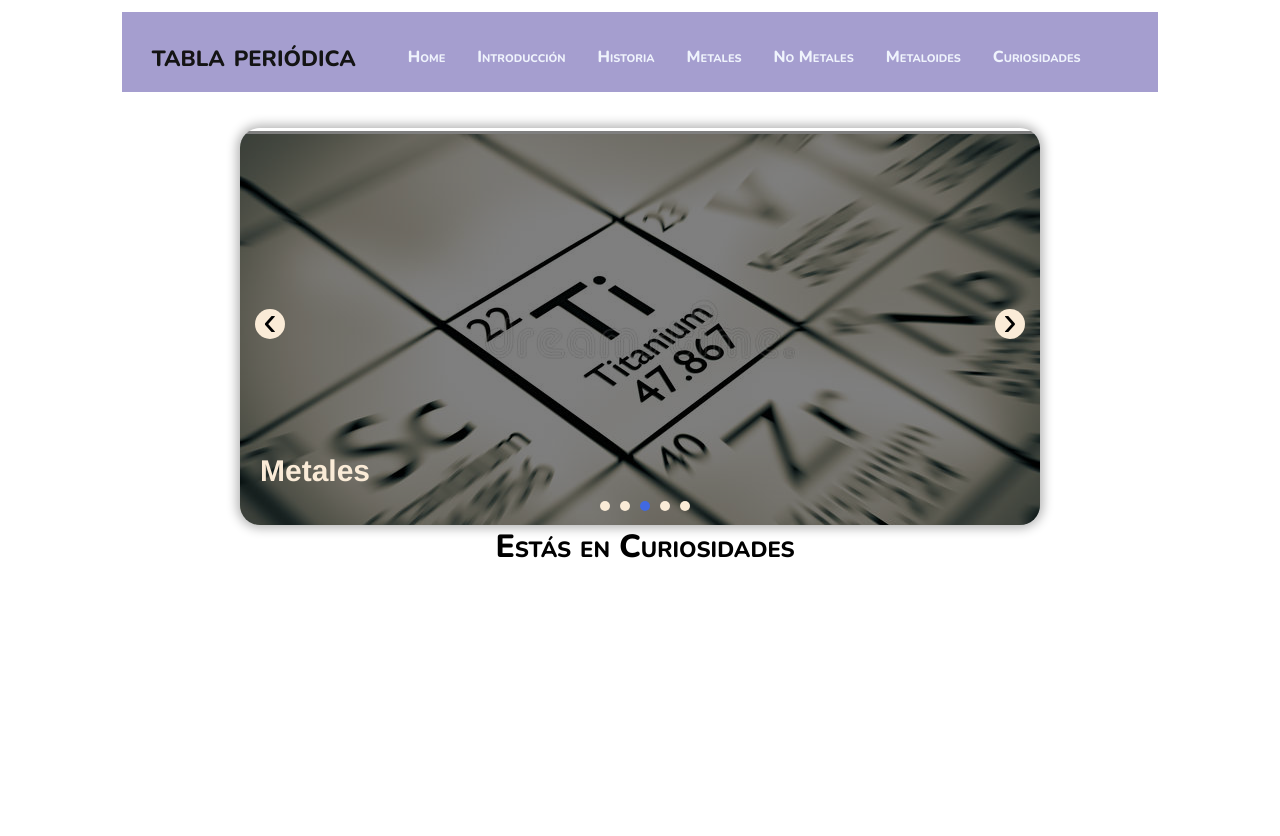
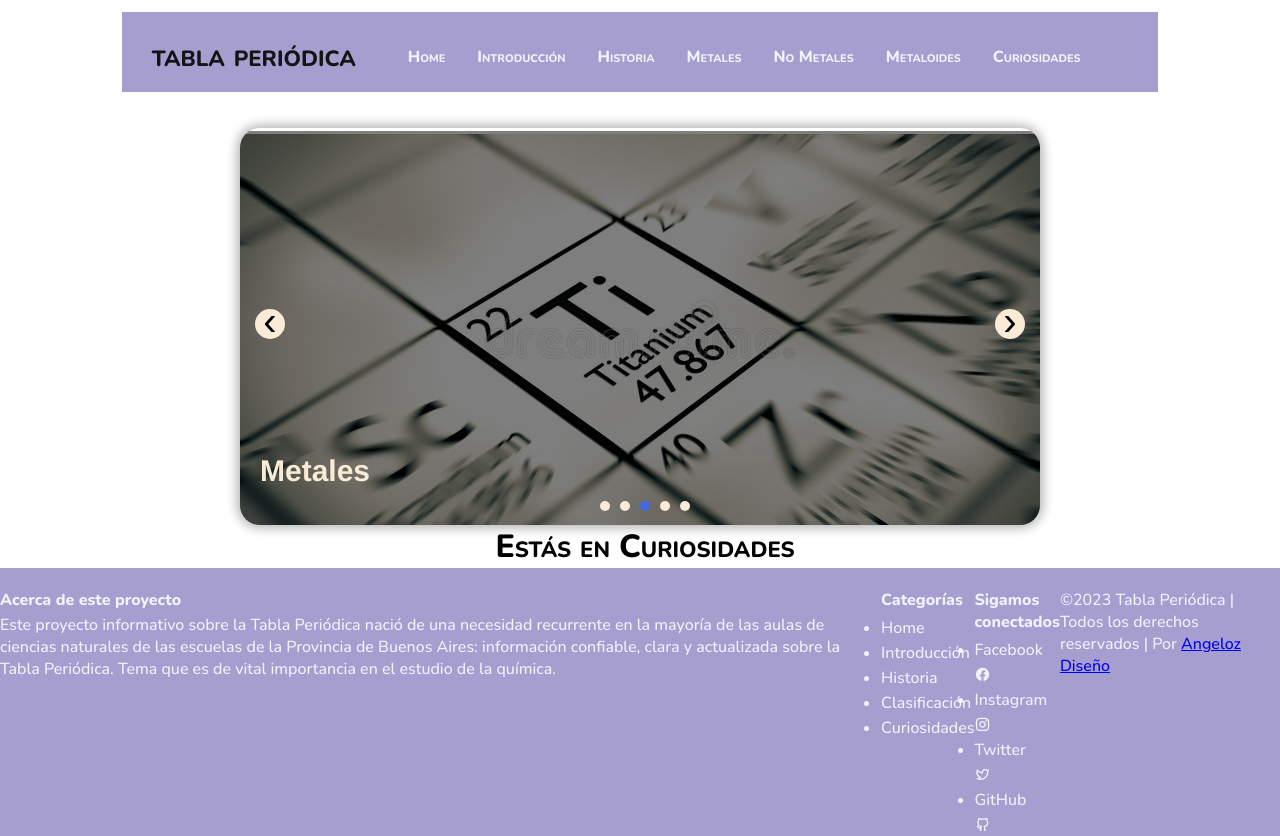
Before and after one commit to Amjel2022/tp2, a React (Create React App) app: page /curiosidades in a window 1280 px wide. Before the commit the page ends 800 px from the top, so only its background shows below. Built offline with nearby package versions, Linux system fonts and the light colour scheme.

Commit message:
correcciones varias / inicio de Footer, faltan styles en CSS

```diff
--- a/src/App.js
+++ b/src/App.js
@@ -3,7 +3,7 @@ import Carousel from "./componentes/Carousel";
 import { fotosCarousel } from "./componentes/Data";
 import Navbar from "./componentes/Navbar";
 import {Routes, Route} from "react-router-dom";
-
+import Footer from "./componentes/Footer";
 
 import Home from "./paginas/Home";
 import Introduccion from "./paginas/Introduccion";
@@ -20,8 +20,10 @@ function App() {
 
       {/* Barra de Navegación - Navbar */}
       <Navbar />
+
       {/* Carousel */}
       <Carousel Carousel={fotosCarousel} />
+
       {/* Rutas de la App */}
       <Routes>
           <Route path="/" element={<Home />} />
@@ -32,6 +34,10 @@ function App() {
           <Route path="metaloides" element={<Metaloides />} />
           <Route path="curiosidades" element={<Curiosidades />} />
       </Routes>
+
+      {/* Footer de la App */}
+      <Footer />
+
     </div>
   );
 }
--- /dev/null
+++ b/src/componentes/Footer.js
@@ -0,0 +1,67 @@
+import React from 'react'
+import "../styles/Footer.css";
+import 'remixicon/fonts/remixicon.css';
+
+const Footer = () => {
+    return (
+        <div className="footerPrincipal">
+            <div className="container">
+
+                <div className="news">
+                {/* Aca se debe colocar un dibujo de un sobre y un inputt para llenar un mail */}
+
+                    <div className="suscripcion"></div>
+
+                </div>
+
+                <div className="columnaFooter">
+
+                    <div className='columna1'>
+                        <h4 className='tituloCol1'>Acerca de este proyecto</h4>
+                        <p>Este proyecto informativo sobre la Tabla Periódica nació de una necesidad recurrente en la mayoría de las aulas de ciencias naturales de las escuelas de la Provincia de Buenos Aires: información confiable, clara y actualizada sobre la Tabla Periódica. Tema que es de vital importancia en el estudio de la química.</p>
+                    </div>
+
+                    <div className="columna2">
+                        <h4 className="tituloCol2">Categorías</h4>
+                        <ul className="listaNavbar">
+                            <li>Home</li>
+                            <li>Introducción</li>
+                            <li>Historia</li>
+                            <li>Clasificación</li>
+                            <li>Curiosidades</li>
+                        </ul>
+                    </div>
+
+                    <div className="columna3">
+                        <h4 className="tituloCol3">Sigamos conectados</h4>
+                        <ul className="redes">
+                            <li>Facebook</li>
+                                <div className="iconlinks">
+                                    <i class="ri-facebook-circle-fill"></i>
+                                </div>
+                            <li>Instagram</li>
+                                <div className="iconlinks">
+                                    <i class="ri-instagram-line"></i>
+                                </div>
+                            <li>Twitter</li>
+                                <div className="iconlinks">
+                                    <i class="ri-twitter-line"></i>
+                                </div>
+                            <li>GitHub</li>
+                                <div className="iconlinks">
+                                    <i class="ri-github-line"></i>
+                                </div>
+                        </ul>
+                    </div>
+
+                    <div className="fila">
+                        <p>©2023 Tabla Periódica | Todos los derechos reservados | Por <a href="./">Angeloz Diseño</a></p>
+                    </div>
+
+                </div>
+            </div>
+        </div>
+    )
+}
+
+export default Footer
--- /dev/null
+++ b/src/styles/Footer.css
@@ -0,0 +1,14 @@
+
+.footerPrincipal {
+    color: var(--blanco);
+    background-color: var(--lila_variante);
+    display: flex;
+    flex-direction: column;
+}
+
+.columnaFooter {
+    display: flex;
+    justify-content: space-between;
+}
+
+/* continuará, parte final de Footer, tengo sueño jaja */
```
